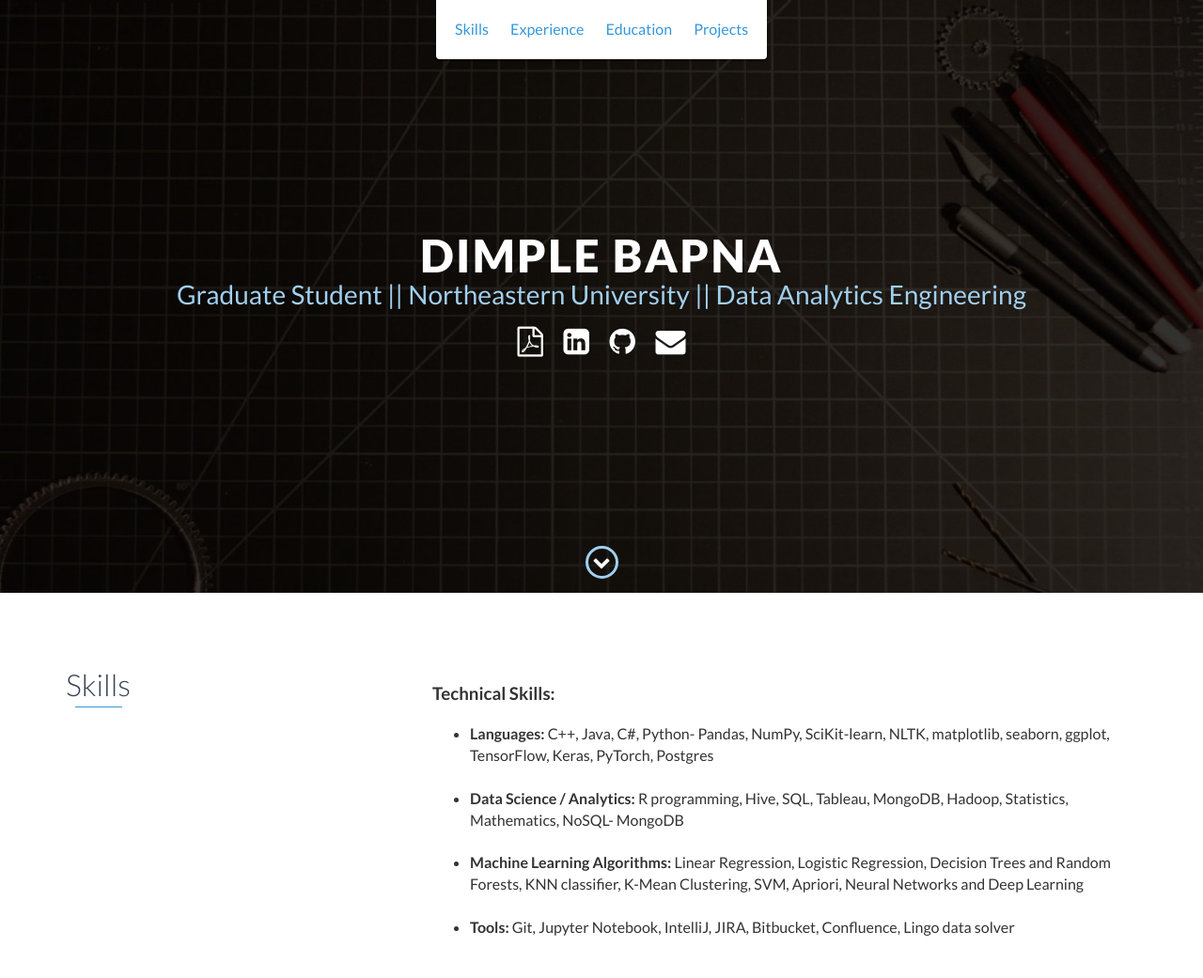
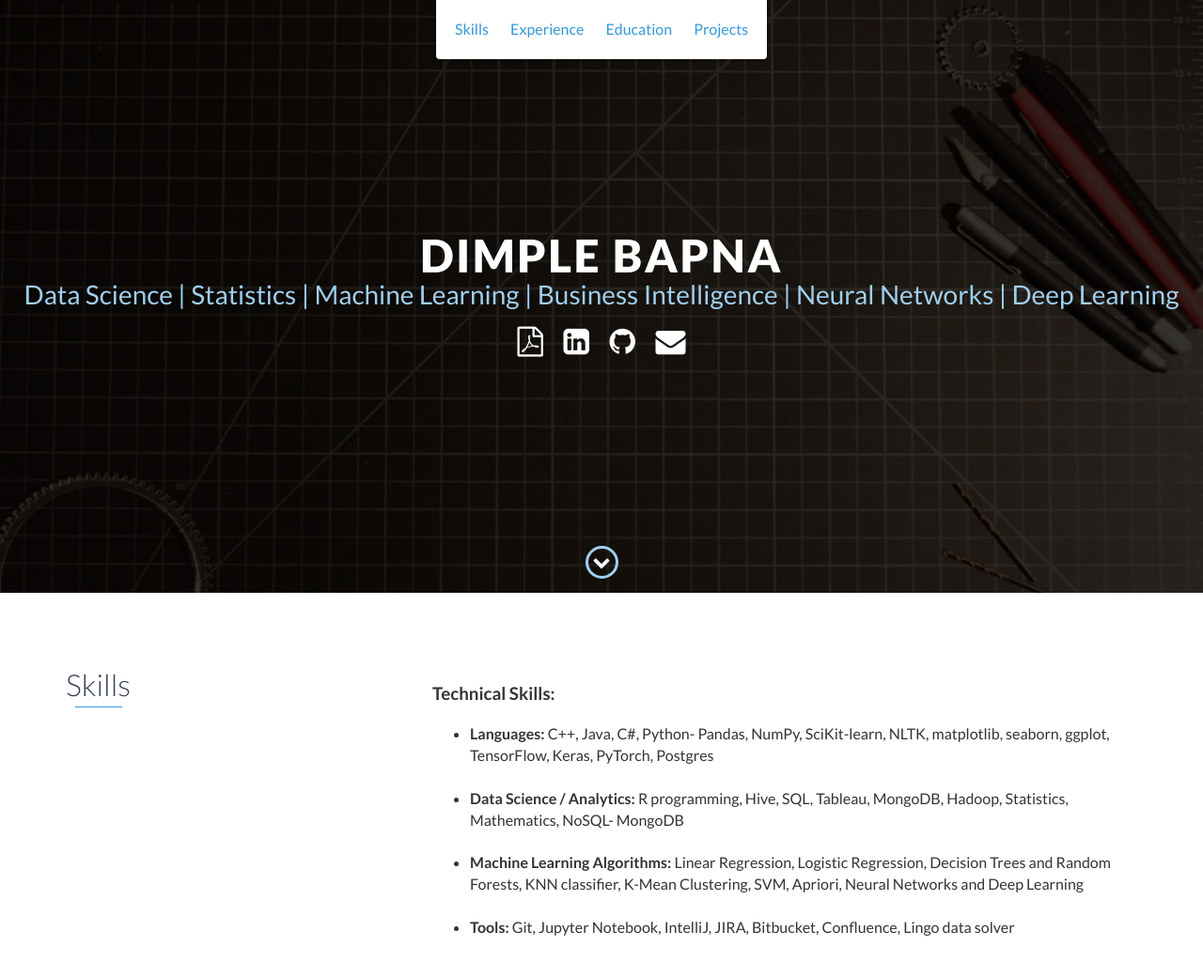
Before and after one commit to DimpleBapna/DimpleBapna.github.io, a website: page index.html in a window 1280 px wide. Shown: the top 1041 px of the page at 94% size. Drawn offline with nearby package versions, Linux system fonts and the light colour scheme.

Commit message:
Update index.html

```diff
--- a/index.html
+++ b/index.html
@@ -38,7 +38,7 @@
     <div id="lead">
         <div id="lead-content">
             <h1>Dimple Bapna</h1>
-            <h2>Graduate Student || Northeastern University || Data Analytics Engineering</h2>
+            <h2>Data Science | Statistics | Machine Learning | Business Intelligence | Neural Networks | Deep Learning</h2>
 
             <a href="Resume_DimpleBapna.pdf" target="_blank"><font color="FFFFFF"><i class="fa fa-file-pdf-o fa-2x" aria-hidden="true"></i></font></a>&nbsp&nbsp&nbsp&nbsp&nbsp&nbsp;
             <a href="https://www.linkedin.com/in/bapnadimple" target="_blank"><font color="FFFFFF"><i class="fa fa-linkedin-square fa-2x" aria-hidden="true"></i></font></a>&nbsp&nbsp&nbsp&nbsp&nbsp&nbsp;
```
